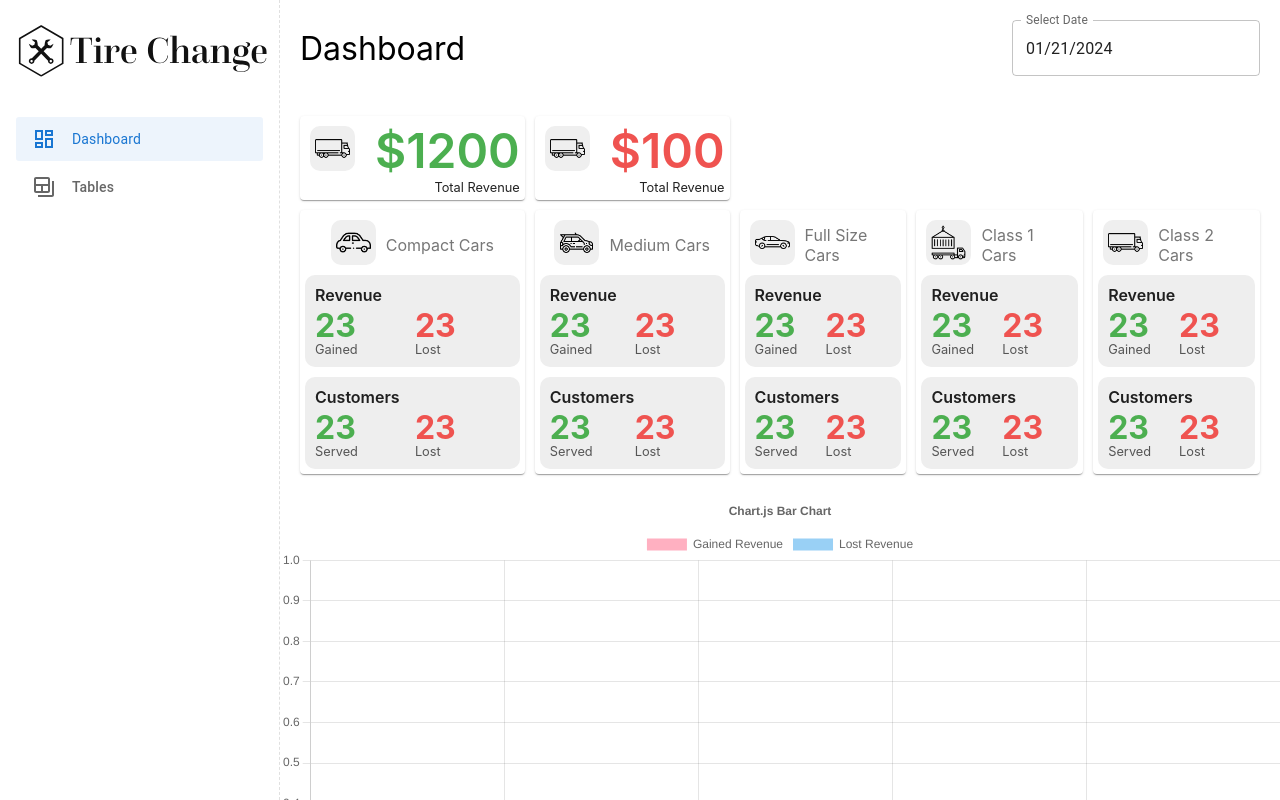
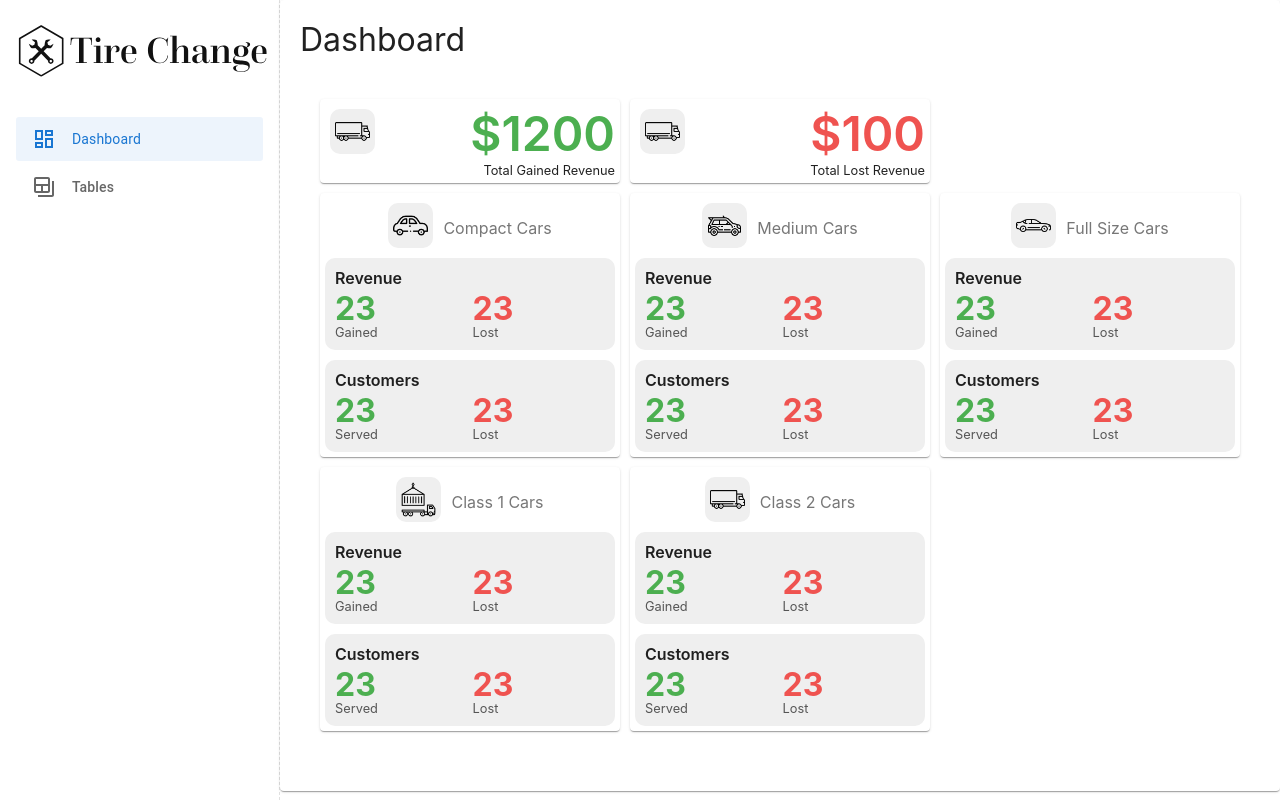
Before and after one commit to zadfiya/SAP_TireChange, a React (Create React App) app in the folder frontend/: page / in a window 1280 px wide. Shown: the top 800 px of the page. Built offline with nearby package versions, Linux system fonts and the light colour scheme.

Commit message:
static graphs added

```diff
--- a/frontend/src/pages/Dashboard/components/Graphs/Graphs.js
+++ b/frontend/src/components/Graphs/CustomerGraph.js
@@ -9,6 +9,7 @@ import {
   Legend,
 } from "chart.js";
 import { Bar } from "react-chartjs-2";
+import { Box, Paper } from "@mui/material";
 
 ChartJS.register(
   CategoryScale,
@@ -27,7 +28,7 @@ const options = {
     },
     title: {
       display: true,
-      text: "Chart.js Bar Chart",
+      text: "Customers served/Lost",
     },
   },
 };
@@ -44,24 +45,23 @@ export const data = {
   labels,
   datasets: [
     {
-      label: "Gained Revenue",
+      label: "Served Customers",
       // data: labels.map(() => faker.datatype.number({ min: 0, max: 1000 })),
       backgroundColor: "rgba(255, 99, 132, 0.5)",
     },
     {
-      label: "Lost Revenue",
+      label: "Lost Customers",
       // data: labels.map(() => faker.datatype.number({ min: 0, max: 1000 })),
       backgroundColor: "rgba(53, 162, 235, 0.5)",
     },
   ],
 };
-
-const Graphs = () => {
+const CustomerGraph = () => {
   return (
-    <div>
+    <Box component={Paper}>
       <Bar options={options} data={data} />
-    </div>
+    </Box>
   );
 };
 
-export default Graphs;
+export default CustomerGraph;
--- /dev/null
+++ b/frontend/src/components/Graphs/Graphs.js
@@ -0,0 +1,24 @@
+import React from "react";
+
+import { Box } from "@mui/material";
+import RevenueLossGraph from "./RevenueLossGraph";
+import CustomerGraph from "./CustomerGraph";
+
+const Graphs = () => {
+  return (
+    <Box
+      marginTop={"20px"}
+      width={"100%"}
+      display={"grid"}
+      gridTemplateColumns={"50% 50%"}
+      gap={"20px"}
+      sx={{ "& > div:nth-child(3)": { gridColumn: "span 2" } }}
+    >
+      <RevenueLossGraph />
+      <RevenueLossGraph />
+      <CustomerGraph />
+    </Box>
+  );
+};
+
+export default Graphs;
--- /dev/null
+++ b/frontend/src/components/Graphs/RevenueLossGraph.js
@@ -0,0 +1,48 @@
+import React from "react";
+import { Chart as ChartJS, ArcElement, Tooltip, Legend } from "chart.js";
+import { Pie } from "react-chartjs-2";
+import { Box, Paper } from "@mui/material";
+
+ChartJS.register(ArcElement, Tooltip, Legend);
+
+export const data = {
+  labels: [
+    "Compact Cars",
+    "Medium Cars",
+    "Full Size Cars",
+    "Class 1 Cars",
+    "Class 2 Cars",
+  ],
+  datasets: [
+    {
+      label: "Revenue",
+      data: [12, 19, 3, 5, 2, 3],
+      backgroundColor: [
+        "rgba(255, 99, 132, 0.2)",
+        "rgba(54, 162, 235, 0.2)",
+        "rgba(255, 206, 86, 0.2)",
+        "rgba(75, 192, 192, 0.2)",
+        "rgba(153, 102, 255, 0.2)",
+        "rgba(255, 159, 64, 0.2)",
+      ],
+      borderColor: [
+        "rgba(255, 99, 132, 1)",
+        "rgba(54, 162, 235, 1)",
+        "rgba(255, 206, 86, 1)",
+        "rgba(75, 192, 192, 1)",
+        "rgba(153, 102, 255, 1)",
+        "rgba(255, 159, 64, 1)",
+      ],
+      borderWidth: 1,
+    },
+  ],
+};
+const RevenueLossGraph = ({}) => {
+  return (
+    <Box component={Paper} flex={1} padding={"20px"}>
+      <Pie width={"100%"} data={data} />
+    </Box>
+  );
+};
+
+export default RevenueLossGraph;
--- /dev/null
+++ b/frontend/src/pages/404/NotFoundPage.js
@@ -0,0 +1,85 @@
+import Box from "@mui/material/Box";
+import Button from "@mui/material/Button";
+import Container from "@mui/material/Container";
+import Typography from "@mui/material/Typography";
+import React from "react";
+import { Helmet } from "react-helmet-async";
+import { Link } from "react-router-dom";
+import Logo from "../../assets/logo.svg";
+import NotFound from "../../assets/illustration_404.svg";
+
+export default function NotFoundPage() {
+  return (
+    <>
+      {/* <Helmet>
+        <title> 404 Page Not Found </title>
+      </Helmet> */}
+
+      {/* <Box
+        // component="header"
+        sx={{
+        //   top: 0,
+        //   left: 0,
+        //   width: 1,
+        //   lineHeight: 0,
+        //   position: "fixed",
+        //   p: (theme) => ({
+        //     xs: theme.spacing(3, 3, 0),
+        //     sm: theme.spacing(5, 5, 0),
+        //   }),
+        }}
+      >
+        <div
+          style={{
+            height: "140px",
+          }}
+        >
+          <img
+            src={Logo}
+            style={{ height: "100%", width: "100%" }}
+            alt=""
+          ></img>
+        </div>
+      </Box> */}
+
+      <Container>
+        <Box
+          sx={{
+            py: 12,
+            maxWidth: 480,
+            mx: "auto",
+            display: "flex",
+            minHeight: "100vh",
+            textAlign: "center",
+            alignItems: "center",
+            flexDirection: "column",
+            justifyContent: "center",
+          }}
+        >
+          <Typography variant="h3" sx={{ mb: 3 }}>
+            Sorry, page not found!
+          </Typography>
+
+          <Typography sx={{ color: "text.secondary" }}>
+            Sorry, we couldn’t find the page you’re looking for. Perhaps you’ve
+            mistyped the URL? Be sure to check your spelling.
+          </Typography>
+
+          <Box
+            component="img"
+            src={NotFound}
+            sx={{
+              mx: "auto",
+              height: 260,
+              my: { xs: 5, sm: 10 },
+            }}
+          />
+
+          {/* <Button href="/" size="large" variant="contained" component={Link}>
+            Go to Home
+          </Button> */}
+        </Box>
+      </Container>
+    </>
+  );
+}
--- a/frontend/src/pages/Dashboard/Dashboard.js
+++ b/frontend/src/pages/Dashboard/Dashboard.js
@@ -5,16 +5,17 @@ import CompactCarImg from "../../resources/images/car.png";
 import class1CarImg from "../../resources/images/container-truck.png";
 import fullSizeCarImg from "../../resources/images/sedan.png";
 import class2CarImg from "../../resources/images/truck.png";
-import { DatePicker } from "@mui/x-date-pickers/DatePicker";
+
 // import { LocalizationProvider } from "@mui/x-date-pickers/LocalizationProvider";
 // import { AdapterDayjs } from "@mui/x-date-pickers/AdapterDayjs";
-import dayjs from "dayjs";
+
 import styles from "./Dashboard.styles";
 import DashboardTile from "./components/DashboardTile/DashboardTile";
 import { Box, Chip } from "@mui/material";
-import { TimePicker } from "@mui/x-date-pickers";
+
 import { useTheme } from "@mui/material/styles";
-import Graphs from "./components/Graphs/Graphs";
+// import Graphs from "../../components/Graphs/Graphs";
+import Page from "../Page";
 const data = [
   {
     title: "Compact Cars",
@@ -66,21 +67,9 @@ const Dashboard = () => {
   const theme = useTheme();
   const isToday = true;
 
-  const [date, setDate] = useState(dayjs());
-
   return (
+    <Page title={"Dashboard"}>
       <styles.Container>
-      <styles.Header>
-        <Box fontSize={"2rem"}>Dashboard</Box>
-
-        <DatePicker
-          label="Select Date"
-          value={date}
-          onChange={(newValue) => setDate(newValue)}
-        />
-        {/* </LocalizationProvider> */}
-      </styles.Header>
-
         <styles.TilesContainer>
           <Tile
             // title={"Total Revenue"}
@@ -106,7 +95,7 @@ const Dashboard = () => {
               $1200
             </Box>
             <Box fontSize={"0.8rem"} textAlign={"right"}>
-            Total Revenue
+              Total Gained Revenue
             </Box>
           </Tile>
           <Tile
@@ -133,7 +122,7 @@ const Dashboard = () => {
               $100
             </Box>
             <Box fontSize={"0.8rem"} textAlign={"right"}>
-            Total Revenue
+              Total Lost Revenue
             </Box>
           </Tile>
 
@@ -152,8 +141,8 @@ const Dashboard = () => {
             );
           })}
         </styles.TilesContainer>
-      <Graphs />
       </styles.Container>
+    </Page>
   );
 };
 
--- a/frontend/src/pages/Dashboard/Dashboard.styles.js
+++ b/frontend/src/pages/Dashboard/Dashboard.styles.js
@@ -8,11 +8,19 @@ const TilesContainer = styled("div")({
   height: "auto",
   width: "100%",
   display: "grid",
-  gridTemplateColumns: "repeat(5,1fr)",
+  gridTemplateColumns: "repeat(6,1fr)",
   gap: "10px",
   padding: "20px",
-  "& > div:nth-child(n+3)": {
+  "& > div:nth-child(1),& > div:nth-child(2)": {
+    gridColumn: "span 2",
+  },
+  "& > div:nth-child(3),& > div:nth-child(4),& > div:nth-child(5)": {
     gridRow: "2",
+    gridColumn: "span 2",
+  },
+  "& > div:nth-child(6),& > div:nth-child(7)": {
+    gridRow: "3",
+    gridColumn: "span 2",
   },
 });
 
--- a/frontend/src/pages/Dashboard/components/DashboardTile/DashboardTile.js
+++ b/frontend/src/pages/Dashboard/components/DashboardTile/DashboardTile.js
@@ -18,7 +18,7 @@ const TileScetion = ({
       flexDirection: "column",
       textAlign: "left",
       flex: 1,
-      backgroundColor: "#eee",
+      backgroundColor: "#efefef",
       borderRadius: "10px",
       padding: "10px",
       gap: "5px",
--- /dev/null
+++ b/frontend/src/pages/Page.js
@@ -0,0 +1,19 @@
+import { Box, Paper } from "@mui/material";
+import React from "react";
+
+const Page = ({ title, children }) => {
+  return (
+    <Box
+      width={"100%"}
+      height={"100%"}
+      component={Paper}
+      minWidth={0}
+      padding={"20px"}
+    >
+      <Box fontSize={"2rem"}>{title}</Box>
+      <Box padding={"20px 0px"}>{children}</Box>
+    </Box>
+  );
+};
+
+export default Page;
--- /dev/null
+++ b/frontend/src/pages/Stats/Stats.js
@@ -0,0 +1,28 @@
+import React, { useState } from "react";
+import Graphs from "../../components/Graphs/Graphs";
+import { Box } from "@mui/material";
+import Page from "../Page";
+import { TimePicker } from "@mui/x-date-pickers";
+import { DatePicker } from "@mui/x-date-pickers/DatePicker";
+import dayjs from "dayjs";
+
+const Stats = () => {
+  const [date, setDate] = useState(dayjs());
+
+  return (
+    <Page title={"Statistics"}>
+      <DatePicker
+        label="Select Date"
+        value={date}
+        onChange={(newValue) => {
+          setDate(newValue);
+        }}
+        renderInput={(params) => <Box {...params} />}
+      />
+
+      <Graphs />
+    </Page>
+  );
+};
+
+export default Stats;
```
Also changed, not shown: frontend/src/Pages/Dashboard/Dashboard.js (+9 -20 lines), frontend/src/apis/apis.js (added). Lines whose indentation alone changed are shown as unchanged.
